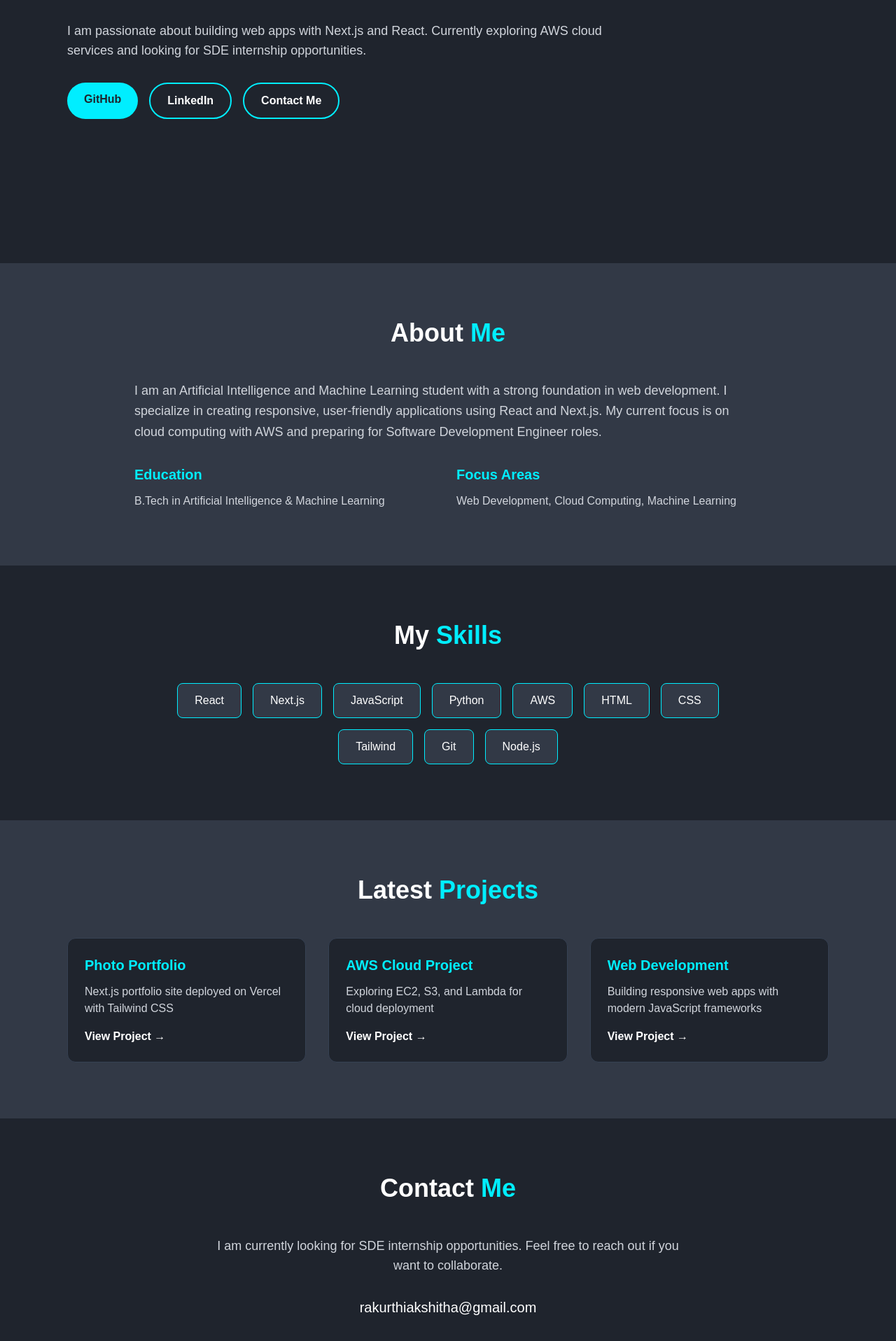
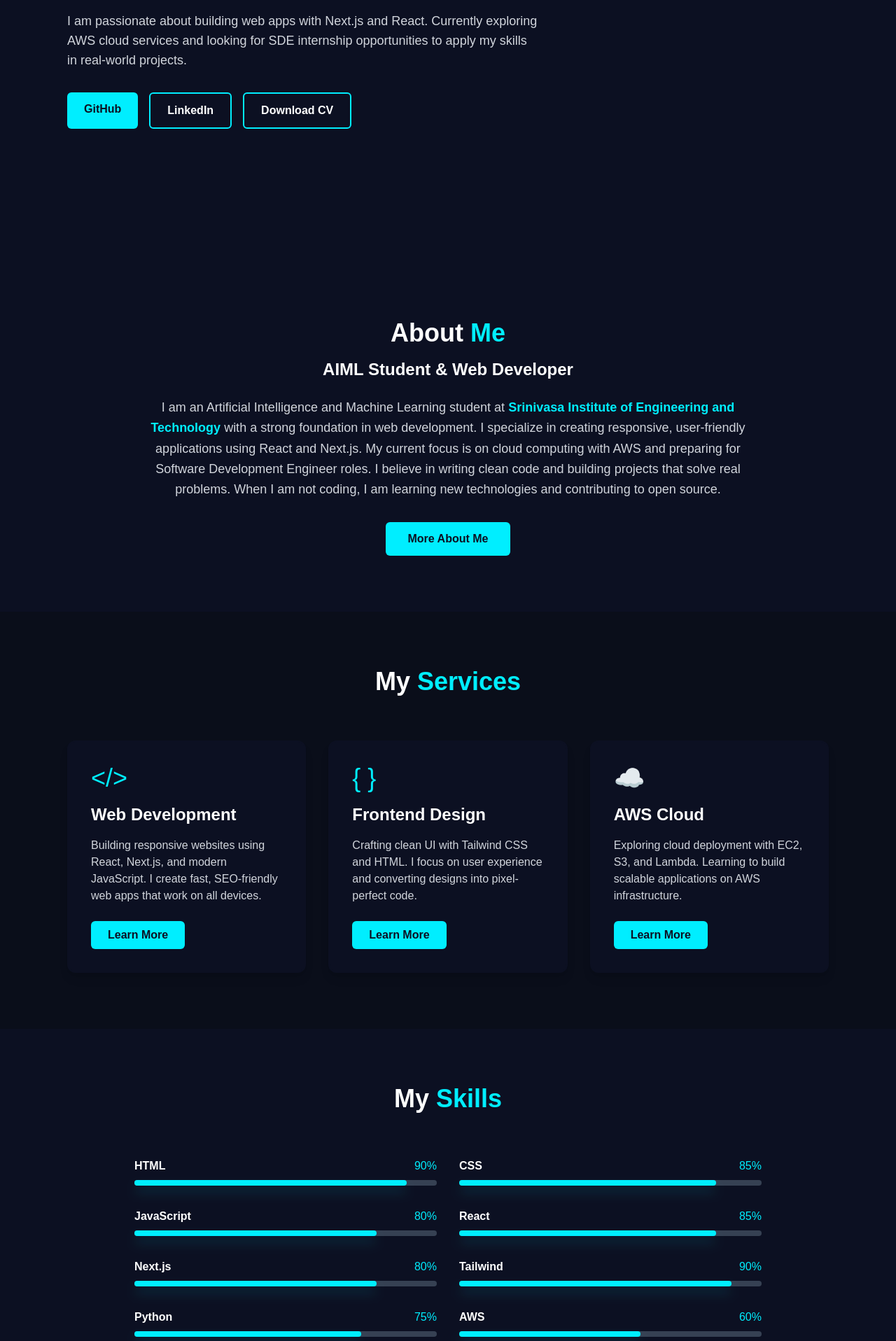
Before and after one commit to rakurthiakshitha/Photo-portfolio, a Next.js app: page / in a window 1280 px wide. Shown: the part 424-2340 px from the top of the page at 70% size. Built offline with nearby package versions, Linux system fonts and the light colour scheme.

Commit message:
Add resume link and college name

```diff
--- a/app/page.js
+++ b/app/page.js
@@ -3,26 +3,61 @@ import { useState } from "react"
 
 export default function Home() {
   const [active, setActive] = useState('Home')
+  const [formData, setFormData] = useState({ name: '', email: '', subject: '', message: '' })
 
-  const skills = ['React', 'Next.js', 'JavaScript', 'Python', 'AWS', 'HTML', 'CSS', 'Tailwind', 'Git', 'Node.js']
-  const projects = [
-    { name: 'Photo Portfolio', desc: 'Next.js portfolio site deployed on Vercel with Tailwind CSS', link: 'https://github.com/rakurthiakshitha' },
-    { name: 'AWS Cloud Project', desc: 'Exploring EC2, S3, and Lambda for cloud deployment', link: '#' },
-    { name: 'Web Development', desc: 'Building responsive web apps with modern JavaScript frameworks', link: '#' }
+  const services = [
+    {
+      icon: '</>',
+      title: 'Web Development',
+      desc: 'Building responsive websites using React, Next.js, and modern JavaScript. I create fast, SEO-friendly web apps that work on all devices.'
+    },
+    {
+      icon: '{ }',
+      title: 'Frontend Design',
+      desc: 'Crafting clean UI with Tailwind CSS and HTML. I focus on user experience and converting designs into pixel-perfect code.'
+    },
+    {
+      icon: '☁️',
+      title: 'AWS Cloud',
+      desc: 'Exploring cloud deployment with EC2, S3, and Lambda. Learning to build scalable applications on AWS infrastructure.'
+    }
   ]
 
+  const skills = [
+    { name: 'HTML', level: 90 },
+    { name: 'CSS', level: 85 },
+    { name: 'JavaScript', level: 80 },
+    { name: 'React', level: 85 },
+    { name: 'Next.js', level: 80 },
+    { name: 'Tailwind', level: 90 },
+    { name: 'Python', level: 75 },
+    { name: 'AWS', level: 60 }
+  ]
+
+  const projects = [
+    { name: 'Portfolio Website', desc: 'This Next.js portfolio deployed on Vercel with Tailwind CSS and responsive design' },
+    { name: 'Weather App', desc: 'React app that fetches real-time weather data using OpenWeather API' },
+    { name: 'Task Manager', desc: 'Full-stack CRUD application with user authentication built with Node.js' }
+  ]
+
+  const handleSubmit = (e) => {
+    e.preventDefault()
+    const mailtoLink = `mailto:rakurthiakshitha@gmail.com?subject=${encodeURIComponent(formData.subject)}&body=${encodeURIComponent(`Name: ${formData.name}\nEmail: ${formData.email}\n\nMessage:\n${formData.message}`)}`
+    window.location.href = mailtoLink
+  }
+
   return (
-    <div className="bg-[#1f242d] text-white min-h-screen">
+    <div className="bg-[#0c1022] text-white min-h-screen">
       {/* Navbar */}
-      <header className="fixed w-full top-0 z-50 bg-[#1f242d] px-8 lg:px-24 py-5 flex justify-between items-center border-b border-gray-700">
-        <a href="#" className="text-2xl font-bold">Akshitha.</a>
+      <header className="fixed w-full top-0 z-50 bg-[#0c1022] px-6 lg:px-24 py-5 flex justify-between items-center">
+        <a href="#" className="text-2xl font-bold">Portfolio.</a>
         <nav className="hidden md:flex gap-8">
-          {['Home', 'About', 'Skills', 'Projects', 'Contact'].map((item) => (
+          {['Home', 'About', 'Services', 'Skills', 'Project', 'Contact'].map((item) => (
             <a
               key={item}
               href={`#${item.toLowerCase()}`}
               onClick={() => setActive(item)}
-              className={`${active === item ? 'text-[#0ef]' : 'text-white'} hover:text-[#0ef] transition`}
+              className={`${active === item ? 'text-[#0ef] border-b-2 border-[#0ef]' : 'text-white'} hover:text-[#0ef] transition pb-1`}
             >
               {item}
             </a>
@@ -30,97 +65,157 @@ export default function Home() {
         </nav>
       </header>
 
-      {/* Hero Section */}
-      <section id="home" className="min-h-screen flex items-center px-8 lg:px-24 pt-20">
+      {/* Home Section */}
+      <section id="home" className="min-h-screen flex items-center px-6 lg:px-24 pt-20">
         <div className="max-w-3xl">
           <h3 className="text-2xl font-bold">Hello, It is Me</h3>
-          <h1 className="text-5xl lg:text-6xl font-bold mt-2">
-            Akshitha Rakurthi
-          </h1>
+          <h1 className="text-5xl lg:text-6xl font-bold mt-2">Akshitha Rakurthi</h1>
           <h3 className="text-2xl lg:text-3xl font-bold mt-2">
             And I am an <span className="text-[#0ef]">AIML Student</span>
           </h3>
-          <p className="mt-6 text-lg text-gray-300">
-            I am passionate about building web apps with Next.js and React.
-            Currently exploring AWS cloud services and looking for SDE internship opportunities.
+          <p className="mt-6 text-lg text-gray-300 max-w-2xl">
+            I am passionate about building web apps with Next.js and React. Currently exploring AWS cloud services
+            and looking for SDE internship opportunities to apply my skills in real-world projects.
           </p>
           <div className="flex gap-4 mt-8">
-            <a href="https://github.com/rakurthiakshitha" target="_blank" className="bg-[#0ef] text-[#1f242d] px-6 py-3 rounded-full font-semibold hover:shadow-lg hover:shadow-[#0ef] transition">GitHub</a>
-            <a href="https://linkedin.com/in/akshitha-rakurthi" target="_blank" className="border-2 border-[#0ef] px-6 py-3 rounded-full font-semibold hover:bg-[#0ef] hover:text-[#1f242d] transition">LinkedIn</a>
-            <a href="mailto:rakurthiakshitha@gmail.com" className="border-2 border-[#0ef] px-6 py-3 rounded-full font-semibold hover:bg-[#0ef] hover:text-[#1f242d] transition">Contact Me</a>
+            <a href="https://github.com/rakurthiakshitha" target="_blank" className="bg-[#0ef] text-[#0c1022] px-6 py-3 rounded-md font-semibold hover:shadow-lg hover:shadow-[#0ef] transition">GitHub</a>
+            <a href="https://linkedin.com/in/akshitha-rakurthi" target="_blank" className="border-2 border-[#0ef] px-6 py-3 rounded-md font-semibold hover:bg-[#0ef] hover:text-[#0c1022] transition">LinkedIn</a>
+            <a href="https://drive.google.com/uc?export=download&id=1aa96vHbo2H-c3cdeQg3peG7imOIaIS5Z" className="border-2 border-[#0ef] px-6 py-3 rounded-md font-semibold hover:bg-[#0ef] hover:text-[#0c1022] transition">Download CV</a>
           </div>
         </div>
       </section>
 
-      {/* About Section */}
-      <section id="about" className="px-8 lg:px-24 py-20 bg-[#323946]">
-        <h2 className="text-4xl font-bold text-center mb-12">About <span className="text-[#0ef]">Me</span></h2>
-        <div className="max-w-4xl mx-auto">
+      {/* About Section - College name added */}
+      <section id="about" className="px-6 lg:px-24 py-20">
+        <div className="max-w-4xl mx-auto text-center">
+          <h2 className="text-4xl font-bold mb-4">About <span className="text-[#0ef]">Me</span></h2>
+          <h3 className="text-2xl font-bold mb-6">AIML Student & Web Developer</h3>
           <p className="text-lg text-gray-300 leading-relaxed">
-            I am an Artificial Intelligence and Machine Learning student with a strong foundation in web development.
-            I specialize in creating responsive, user-friendly applications using React and Next.js.
-            My current focus is on cloud computing with AWS and preparing for Software Development Engineer roles.
+            I am an Artificial Intelligence and Machine Learning student at <span className="text-[#0ef] font-semibold">Srinivasa Institute of Engineering and Technology</span> with a strong foundation in web development.
+            I specialize in creating responsive, user-friendly applications using React and Next.js. My current focus
+            is on cloud computing with AWS and preparing for Software Development Engineer roles. I believe in writing
+            clean code and building projects that solve real problems. When I am not coding, I am learning new
+            technologies and contributing to open source.
           </p>
-          <div className="mt-8 grid md:grid-cols-2 gap-6">
-            <div>
-              <h3 className="text-xl font-semibold text-[#0ef] mb-3">Education</h3>
-              <p className="text-gray-300">B.Tech in Artificial Intelligence & Machine Learning</p>
-            </div>
-            <div>
-              <h3 className="text-xl font-semibold text-[#0ef] mb-3">Focus Areas</h3>
-              <p className="text-gray-300">Web Development, Cloud Computing, Machine Learning</p>
-            </div>
-          </div>
+          <a href="#contact" className="inline-block mt-8 bg-[#0ef] text-[#0c1022] px-8 py-3 rounded-md font-semibold hover:shadow-lg hover:shadow-[#0ef] transition">
+            More About Me
+          </a>
         </div>
       </section>
 
-      {/* Skills Section */}
-      <section id="skills" className="px-8 lg:px-24 py-20">
-        <h2 className="text-4xl font-bold text-center mb-12">My <span className="text-[#0ef]">Skills</span></h2>
-        <div className="flex flex-wrap gap-4 justify-center max-w-4xl mx-auto">
-          {skills.map((skill) => (
-            <div key={skill} className="bg-[#323946] px-6 py-3 rounded-lg border border-[#0ef] hover:bg-[#0ef] hover:text-[#1f242d] transition cursor-default">
-              {skill}
+      {/* Services Section */}
+      <section id="services" className="px-6 lg:px-24 py-20 bg-[#0a0e1a]">
+        <h2 className="text-4xl font-bold text-center mb-16">My <span className="text-[#0ef]">Services</span></h2>
+        <div className="grid md:grid-cols-3 gap-8 max-w-6xl mx-auto">
+          {services.map((service, index) => (
+            <div key={index} className="bg-[#0c1022] p-8 rounded-xl border-2 border-[#0c1022] hover:border-[#0ef] transition shadow-lg hover:shadow-[#0ef]/20">
+              <div className="text-4xl text-[#0ef] mb-4">{service.icon}</div>
+              <h3 className="text-2xl font-bold mb-4">{service.title}</h3>
+              <p className="text-gray-300 mb-6">{service.desc}</p>
+              <a href="#contact" className="bg-[#0ef] text-[#0c1022] px-6 py-2 rounded-md font-semibold inline-block hover:shadow-lg hover:shadow-[#0ef] transition">
+                Learn More
+              </a>
             </div>
           ))}
         </div>
       </section>
 
-      {/* Projects Section */}
-      <section id="projects" className="px-8 lg:px-24 py-20 bg-[#323946]">
-        <h2 className="text-4xl font-bold text-center mb-12">Latest <span className="text-[#0ef]">Projects</span></h2>
-        <div className="grid md:grid-cols-2 lg:grid-cols-3 gap-8 max-w-6xl mx-auto">
+      {/* Skills Section */}
+      <section id="skills" className="px-6 lg:px-24 py-20">
+        <h2 className="text-4xl font-bold text-center mb-16">My <span className="text-[#0ef]">Skills</span></h2>
+        <div className="max-w-4xl mx-auto grid md:grid-cols-2 gap-8">
+          {skills.map((skill, index) => (
+            <div key={index}>
+              <div className="flex justify-between mb-2">
+                <span className="font-semibold">{skill.name}</span>
+                <span className="text-[#0ef]">{skill.level}%</span>
+              </div>
+              <div className="w-full bg-gray-700 rounded-full h-2">
+                <div
+                  className="bg-[#0ef] h-2 rounded-full shadow-lg shadow-[#0ef]/50"
+                  style={{ width: `${skill.level}%` }}
+                ></div>
+              </div>
+            </div>
+          ))}
+        </div>
+      </section>
+
+      {/* Project Section */}
+      <section id="project" className="px-6 lg:px-24 py-20 bg-[#0a0e1a]">
+        <h2 className="text-4xl font-bold text-center mb-16">Latest <span className="text-[#0ef]">Projects</span></h2>
+        <div className="grid md:grid-cols-3 gap-8 max-w-6xl mx-auto">
           {projects.map((project, index) => (
-            <div key={index} className="bg-[#1f242d] p-6 rounded-xl border border-gray-700 hover:border-[#0ef] transition">
+            <div key={index} className="bg-[#0c1022] p-6 rounded-xl border-2 border-[#0c1022] hover:border-[#0ef] transition">
               <h3 className="text-xl font-bold text-[#0ef] mb-3">{project.name}</h3>
               <p className="text-gray-300 mb-4">{project.desc}</p>
-              <a href={project.link} target="_blank" className="text-white hover:text-[#0ef] font-semibold">View Project →</a>
+              <a href="https://github.com/rakurthiakshitha" target="_blank" className="text-white hover:text-[#0ef] font-semibold">View Code →</a>
             </div>
           ))}
         </div>
       </section>
 
       {/* Contact Section */}
-      <section id="contact" className="px-8 lg:px-24 py-20">
-        <h2 className="text-4xl font-bold text-center mb-12">Contact <span className="text-[#0ef]">Me</span></h2>
-        <div className="max-w-2xl mx-auto text-center">
-          <p className="text-lg text-gray-300 mb-8">
-            I am currently looking for SDE internship opportunities. Feel free to reach out if you want to collaborate.
-          </p>
-          <div className="flex flex-col gap-4 items-center">
-            <a href="mailto:rakurthiakshitha@gmail.com" className="text-xl hover:text-[#0ef] transition">
-              rakurthiakshitha@gmail.com
-            </a>
-            <div className="flex gap-6 mt-4">
-              <a href="https://github.com/rakurthiakshitha" target="_blank" className="hover:text-[#0ef] transition">GitHub</a>
-              <a href="https://linkedin.com/in/akshitha-rakurthi" target="_blank" className="hover:text-[#0ef] transition">LinkedIn</a>
+      <section id="contact" className="px-6 lg:px-24 py-20">
+        <h2 className="text-4xl font-bold text-center mb-4">Contact <span className="text-[#0ef]">Me</span></h2>
+        <p className="text-center text-xl mb-12 text-gray-300">Let us Work Together</p>
+        <div className="max-w-2xl mx-auto grid md:grid-cols-2 gap-12">
+          <div>
+            <p className="text-gray-300 mb-6">
+              I am currently looking for SDE internship opportunities. Feel free to reach out if you want to collaborate
+              on a project or just have a chat about tech.
+            </p>
+            <div className="space-y-4">
+              <div className="flex items-center gap-4">
+                <div className="text-[#0ef] text-xl">✉️</div>
+                <a href="mailto:rakurthiakshitha@gmail.com" className="hover:text-[#0ef]">rakurthiakshitha@gmail.com</a>
+              </div>
+              <div className="flex items-center gap-4">
+                <div className="text-[#0ef] text-xl">💼</div>
+                <a href="https://linkedin.com/in/akshitha-rakurthi" target="_blank" className="hover:text-[#0ef]">linkedin.com/in/akshitha-rakurthi</a>
+              </div>
             </div>
           </div>
+          <form onSubmit={handleSubmit} className="space-y-4">
+            <input
+              type="text"
+              placeholder="Enter Your Name"
+              value={formData.name}
+              onChange={(e) => setFormData({...formData, name: e.target.value})}
+              required
+              className="w-full bg-[#323946] p-4 rounded-md border border-gray-700 focus:border-[#0ef] outline-none"
+            />
+            <input
+              type="email"
+              placeholder="Enter Your Email"
+              value={formData.email}
+              onChange={(e) => setFormData({...formData, email: e.target.value})}
+              required
+              className="w-full bg-[#323946] p-4 rounded-md border border-gray-700 focus:border-[#0ef] outline-none"
+            />
+            <input
+              type="text"
+              placeholder="Enter Your Subject"
+              value={formData.subject}
+              onChange={(e) => setFormData({...formData, subject: e.target.value})}
+              required
+              className="w-full bg-[#323946] p-4 rounded-md border border-gray-700 focus:border-[#0ef] outline-none"
+            />
+            <textarea
+              placeholder="Enter Your Message"
+              rows="4"
+              value={formData.message}
+              onChange={(e) => setFormData({...formData, message: e.target.value})}
+              required
+              className="w-full bg-[#323946] p-4 rounded-md border border-gray-700 focus:border-[#0ef] outline-none"
+            ></textarea>
+            <button type="submit" className="w-full bg-[#0ef] text-[#0c1022] py-4 rounded-md font-semibold hover:shadow-lg hover:shadow-[#0ef] transition">Submit</button>
+          </form>
         </div>
       </section>
 
-      <footer className="text-center py-6 border-t border-gray-700 text-gray-400">
-        <p>© 2026 Akshitha Rakurthi. All rights reserved.</p>
+      <footer className="text-center py-6 border-t border-gray-800 text-gray-400 bg-[#0a0e1a]">
+        <p>Developed with love by Akshitha Rakurthi © 2026</p>
       </footer>
     </div>
   )
```
